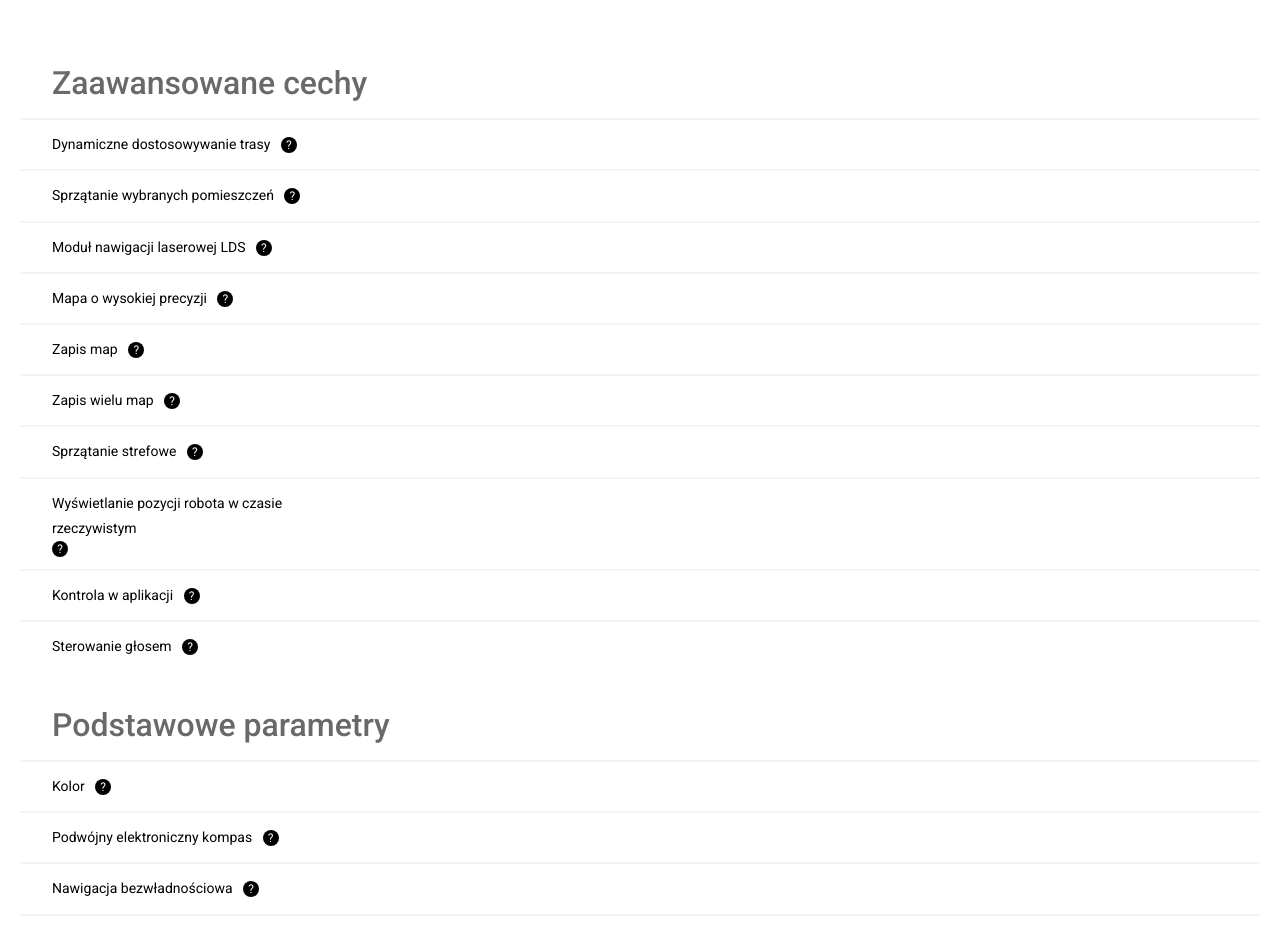
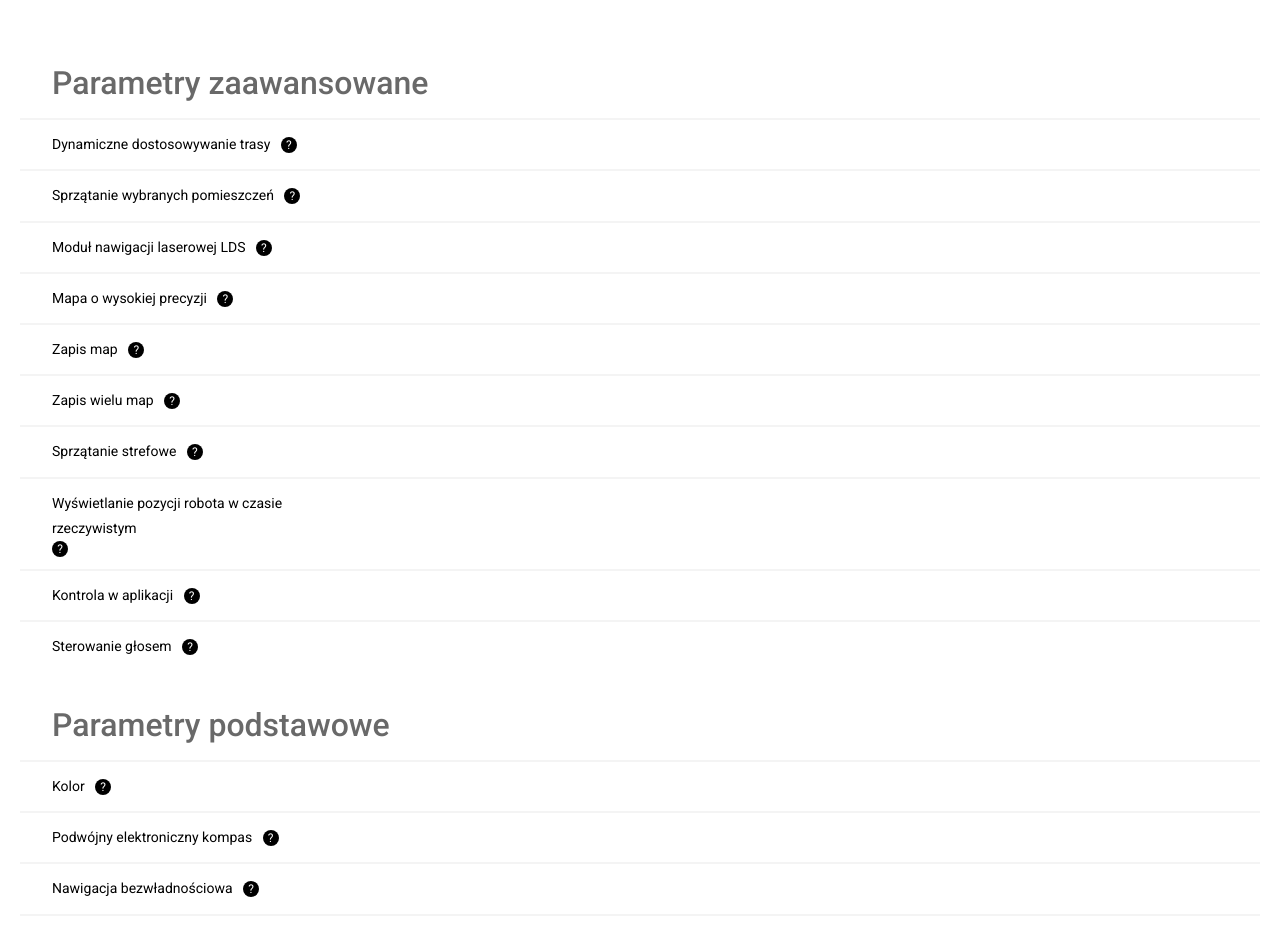
Before and after one commit to k-son/Roborock-Comparison, a website: page index.html in a window 1280 px wide. Shown: the part 779-1704 px from the top of the page. Drawn offline with nearby package versions, Linux system fonts and the light colour scheme; files that its build step writes are made by us from their sources; no server answers.

Commit message:
Change section titles

```diff
--- a/index.html
+++ b/index.html
@@ -69,7 +69,7 @@
     </section>
     <!-- ADVANCED FEATURES -->
     <section class="comp__advanced">
-      <h3 class="comp__h3">Zaawansowane cechy</h3>
+      <h3 class="comp__h3">Parametry zaawansowane</h3>
       <ul class="comp__list">
         <li class="comp__list-item">
           <div class="comp__feature-title">
@@ -185,7 +185,7 @@
     </section>
     <!-- BASIC FEATURES -->
     <section class="comp__basic">
-      <h3 class="comp__h3">Podstawowe parametry</h3>
+      <h3 class="comp__h3">Parametry podstawowe</h3>
       <ul class="comp__list">
         <li class="comp__list-item">
           <div class="comp__feature-title">
```
